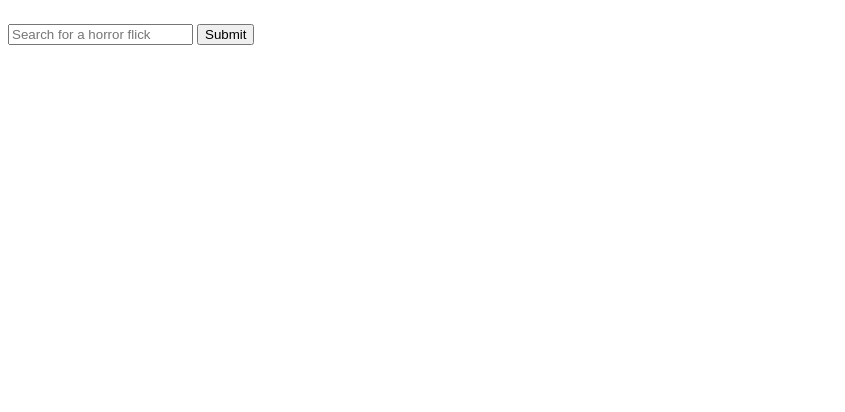
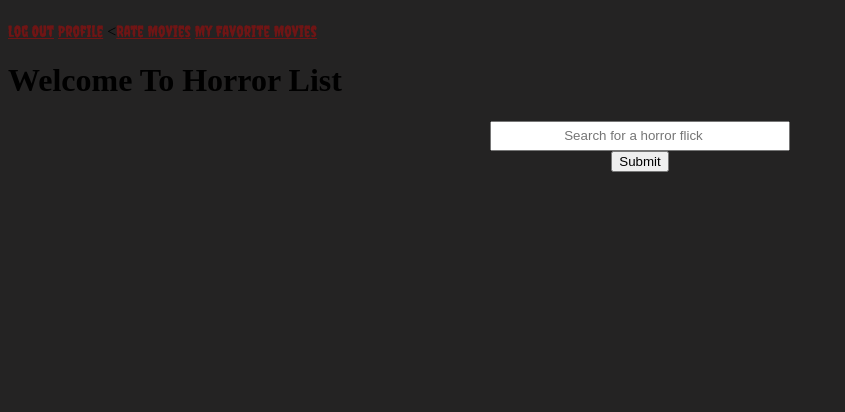
Before and after one commit to vincehint/horror-list, a Node server app: page / in a window 1280 px wide. Shown: the part 144-556 px from the top of the page, without its empty margins (0-845 px from the left). Run offline with Node 20, Linux system fonts and the light colour scheme; the visitor is signed in with stand-in values (Sample User, id 1); data that the repository does not hold is empty; some libraries are stand-ins or nearby versions.

Commit message:
search was working

```diff
--- a/index.js
+++ b/index.js
@@ -38,6 +38,7 @@
     res.locals.currentUser = req.user
     next() // tells express to move on to the next piece of middleware
 })
+app.use(require('morgan')('dev'));
 // bring in auth to controllers
 app.use('/auth', require('./controllers/auth.js'));
 //home page
@@ -50,27 +51,36 @@
     res.render('profile')
 })
 
-app.get('*', (req, res) => {
-    res.render('./404')
-})
+
 
 app.get('/results', (req, res) => {
-    axios.get(`https://api.themoviedb.org/3/movie/550?api_key=${API_KEY}&s=${req.query.searchBar}&with_genres=27`)
+  console.log(req.query)
+    axios.get(`https://api.themoviedb.org/3/search/movie?api_key=${API_KEY}&query=${req.query.searchBar}`)
     .then(response => {
-      console.log(res)
-      res.render('results', {movies: response.data.search});
+      let movies = response.data
+      console.log("MOVIERESPONSE", response.data)
+      res.render('results', {movie: movies.results});
   });
   })
 
 app.get('/results/:id', (req, res) => {
-    axios.get(`https://api.themoviedb.org/3/movie/550?api_key=${API_KEY}&i=${req.params.id}&with_genres=27`)
+    axios.get(`https://api.themoviedb.org/3/search/movie?api_key=${API_KEY}&query=${req.params.id}`)
     .then(response => {
-      res.render('show', {movie: response.data})
+      let movie = response.data
+      res.render('show', {movie: movie})
     });
   })
 
+// app.get('/faves', (req, res) => {
+//   db.fave.findAll().then(faves => {
+//     res.render('faves.ejs', {movies: faves})
+//   })
+// })
 
 
+app.get('*', (req, res) => {
+    res.render('./404')
+})
 
 const server = app.listen(process.env.PORT, () => {
     console.log(`auth app running on port ${process.env.PORT}` );
--- a/package.json
+++ b/package.json
@@ -18,6 +18,7 @@
     "express": "^4.17.1",
     "express-ejs-layouts": "^2.5.0",
     "express-session": "^1.17.1",
+    "morgan": "^1.10.0",
     "passport": "^0.4.1",
     "passport-local": "^1.0.0",
     "pg": "^8.5.1",
--- a/views/home.ejs
+++ b/views/home.ejs
@@ -1,5 +1,27 @@
+<style>
+    .searchbar {
+       width: 300px;
+       height: 30px;
+       text-align: center;
+    }
+    .submitButton {
+        text-align: center;
+    }
+    .search {
+        text-align: center;
+    }
+    .submit {
+        text-align: center;
+    }
+</style>
+
 <h1>Welcome To Horror List</h1>
 <form action="/results" method="GET">
-    <input type="search" placeholder="Search for a horror flick" name="searchBar">
-    <input type="submit">
+    <div class="search">
+    <input class="searchbar" type="search" placeholder="Search for a horror flick" name="searchBar">
+    </div>
+
+    <div class="submit">
+    <input class="submitButton" type="submit">
+    </div>
 </form>
--- a/views/layout.ejs
+++ b/views/layout.ejs
@@ -3,26 +3,79 @@
 <head>
     <meta charset="UTF-8">
     <meta name="viewport" content="width=device-width, initial-scale=1.0">
-    <title>Supersonics Express Auth</title>
+    <link rel="preconnect" href="https://fonts.gstatic.com">
+    <link href="https://fonts.googleapis.com/css2?family=Creepster&display=swap" rel="stylesheet">
+    <title>Horror List</title>
 </head>
+<style>
+    body {
+        background-color: rgb(36, 35, 35);
+    }
+    label {
+        color : rgb(111, 21, 21);
+        font-family : 'Creepster', cursive;
+    }
+    a {
+        color: rgb(111, 21, 21);
+        font-family: 'Creepster', cursive;
+    }
+
+    .nav {
+        font-family: 'Creepster', cursive;
+        color: rgb(111, 21, 21);
+        text-decoration:none;
+        padding:15px;
+        -webkit-transform: skew(35deg) !important;
+        -moz-transform: skew(35deg) !important;
+        -ms-transform: skew(35deg) !important;
+        -o-transform: skew(35deg) !important;
+        -webkit-transform: rotate(35deg) !important;
+        transform: skew(35deg) !important;
+        font-size: 3em;
+        background-image: url("https://i.pinimg.com/originals/42/6d/f1/426df14140224176fc77e50ba0b57886.jpg");
+        background-size: cover;
+        background-repeat: no-repeat;
+    }
+    a {
+        width: 150px;
+    }
+    .searchbar {
+       width: 300px;
+       height: 30px;
+       text-align: center;
+    }
+    .submitButton {
+        text-align: center;
+    }
+    .search {
+        text-align: center;
+    }
+    .submit {
+        text-align: center;
+    }
+
+</style>
 <body>
     <header>
         <nav>
-            <ul>
+            <h1 class="nav">Horror List</h1>
+            <div>
                 <% if (!currentUser) { %>
-                <li><a href='/auth/signup'>Sign Up</a></li>
-                <li><a href='/auth/login'>Log In</a></li>
+                    <a href='/auth/signup'>Sign Up</a>
+                    <a href='/auth/login'>Log In</a>
                 <% } else { %>
-                <li><a href='/auth/logout'>Log Out</a></li>
-                <li><a href='/profile'>Profile</a></li>
-                <li><a href='/rate'>Rate Movies</a></li>
-                <li><a href='/favorites'>My Favorite Movies</a></li>
-
+                    <a href='/auth/logout'>Log Out</a>
+                    <a href='/profile'>Profile</a>
+                    <<a href='/rate'>Rate Movies</a>
+                    <a href='/favorites'>My Favorite Movies</a>
                 <% } %>
-            </ul>
+            </div>
         </nav>
     </header>
+
+
     <%- include('partials/alerts') %>
     <%-body%>
+
 </body>
 </html>
--- a/views/results.ejs
+++ b/views/results.ejs
@@ -1,3 +1,4 @@
+
 <% movies.forEach(movie => { %>
-    <a href="/results/<%= movie.imdb_id %>"><p><%= movie.title %></p></a>
+    <a href="/results/<%= movie.imdb_id %>"><p><%= movie.title %> <%= movie.poster %></p></a>
 <% }) %>
```
Also changed, not shown: config/ppConfig.js (+11 -0 lines), controllers/fave.js (added, +24 -0 lines), views/404.ejs (+19 -5 lines), views/auth/login.ejs (+3 -6 lines), views/faves.ejs (added, +8 -0 lines), views/profile.ejs (+24 -2 lines), views/show.ejs (added, +10 -0 lines), 1 other file. Lines whose indentation alone changed are shown as unchanged.
